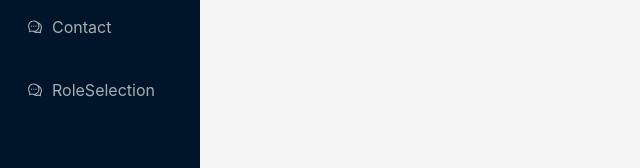
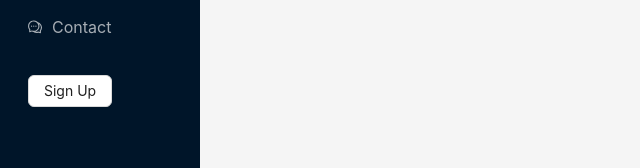
Before and after one commit to danielflutur/Rent4Students, a React app: page / in a window 1280 px wide. Shown: the part 439-607 px from the top of the page, without its empty margins (0-640 px from the left). Built offline with nearby package versions, Linux system fonts and the light colour scheme; the HTML template or start-up script is replaced by a standard one.

Commit message:
RS-0001 Updated the button for sign-up

```diff
--- a/src/component/MenuList/MenuList.jsx
+++ b/src/component/MenuList/MenuList.jsx
@@ -1,4 +1,4 @@
-import { Menu } from "antd";
+import { Button, Menu } from "antd";
 import {
   CommentOutlined,
   ContactsOutlined,
@@ -82,8 +82,10 @@ const MenuList = () => {
       <Menu.Item key="contact" icon={<CommentOutlined />}>
         <Link to="/contact">Contact</Link>
       </Menu.Item>
-      <Menu.Item key="role_selection" icon={<CommentOutlined />}>
-        <Link to="/role-selection">RoleSelection</Link>
+      <Menu.Item key="role_selection">
+        <Button>
+          <Link to="/role-selection">Sign Up</Link>
+        </Button>
       </Menu.Item>
     </Menu>
   );
```
